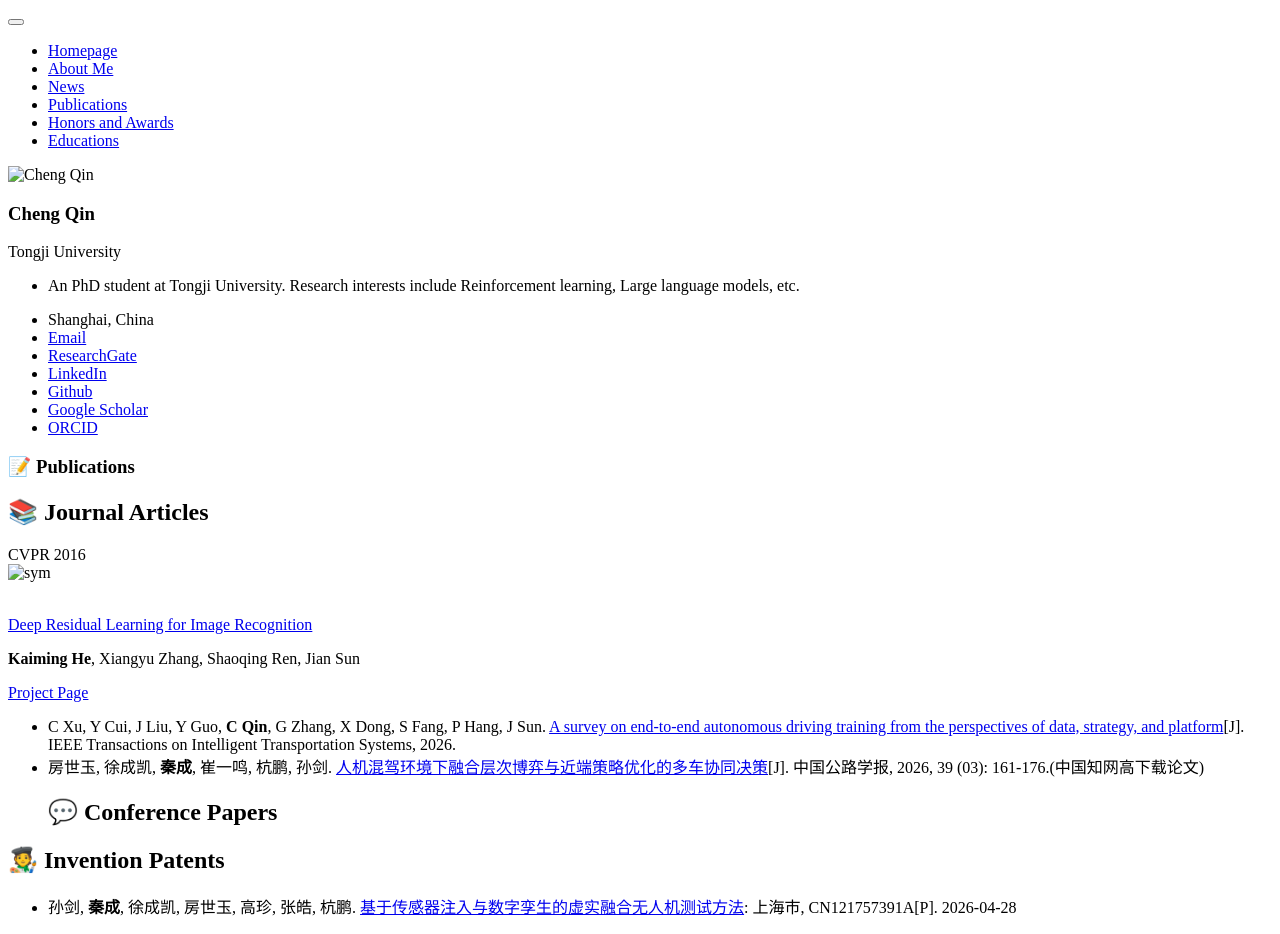
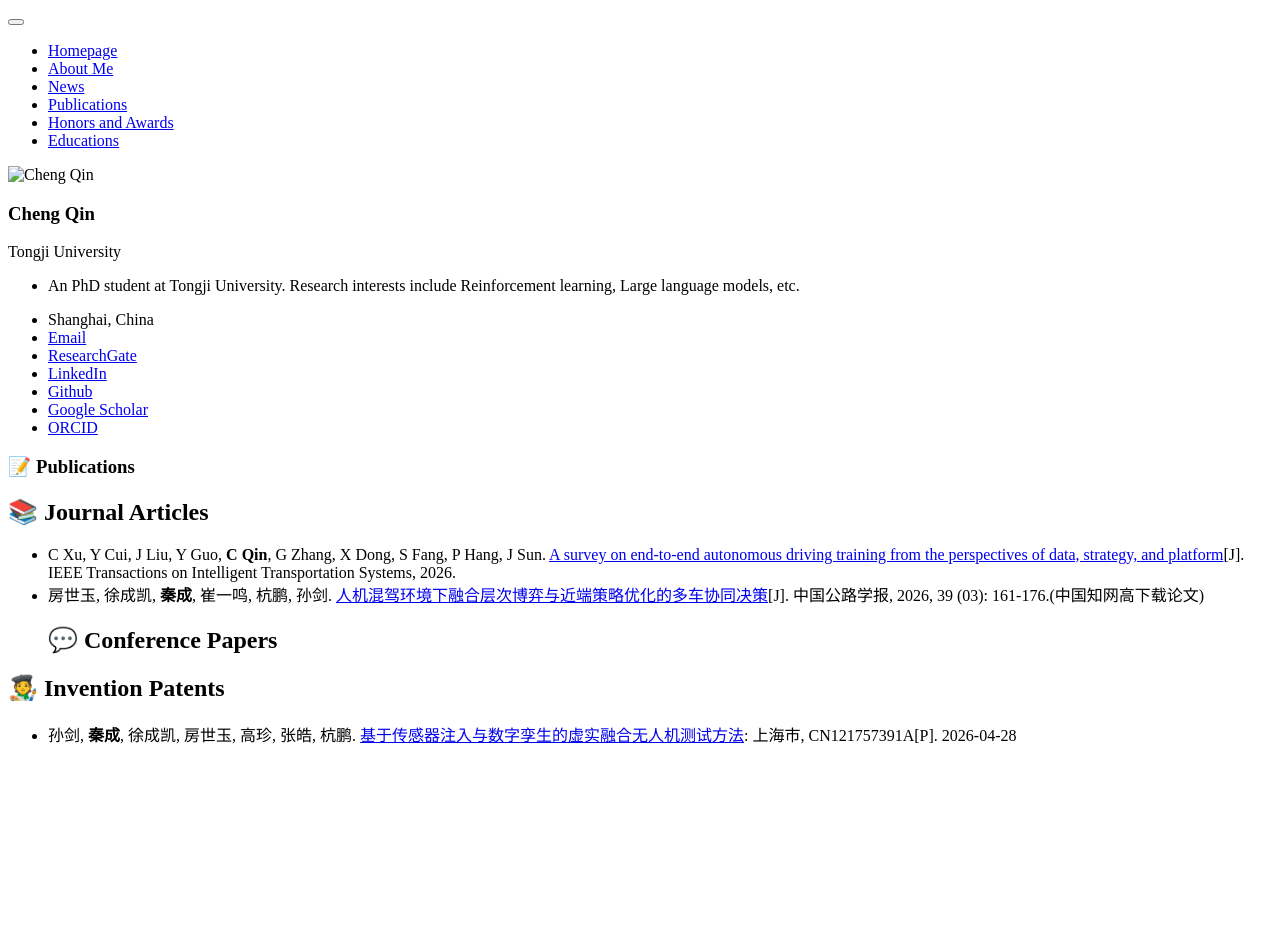
Before and after one commit to QinCheng0928/QinCheng0928.github.io, a Jekyll site: the page built from _pages/includes/publications.md, in a window 1280 px wide. Built offline with Jekyll 4.4.1, drawn with Linux system fonts in a browser that asks for light colours; our own code applies the rules of GitHub Pages for plain Markdown files; after the commit the page ends 900 px from its top, so only the background shows below that.

Commit message:
Remove detailed publication template

```diff
--- a/_pages/includes/publications.md
+++ b/_pages/includes/publications.md
@@ -1,30 +1,5 @@
 # 📝 Publications
 ## 📚 Journal Articles
-<!-- 详细论文展示模板 -->
-<div class='paper-box'>
-  <!-- 显示论文图片和图片左上角对应的期刊 -->
-  <div class='paper-box-image'>
-    <div>
-      <div class="badge">
-        CVPR 2016
-      </div>
-      <img src='images/paper/500x300.png' alt="sym" width="100%">
-    </div>
-  </div>
-
-  <div class='paper-box-text' markdown="1">
-
-  <!-- 论文题目 -->
-  [Deep Residual Learning for Image Recognition](https://openaccess.thecvf.com/content_cvpr_2016/papers/He_Deep_Residual_Learning_CVPR_2016_paper.pdf)
-
-  <!-- 论文作者 -->
-  **Kaiming He**, Xiangyu Zhang, Shaoqing Ren, Jian Sun
-
-  <!-- 论文项目主页链接 -->
-  [Project Page](https://scholar.google.com/citations?view_op=view_citation&hl=zh-CN&user=DhtAFkwAAAAJ&citation_for_view=DhtAFkwAAAAJ:ALROH1vI_8AC)
-  </div>
-</div>
-
 <!-- 简略论文展示模板 -->
 - C Xu, Y Cui, J Liu, Y Guo, **C Qin**, G Zhang, X Dong, S Fang, P Hang, J Sun. [A survey on end-to-end autonomous driving training from the perspectives of data, strategy, and platform](https://ieeexplore.ieee.org/document/11538396)[J]. IEEE Transactions on Intelligent Transportation Systems, 2026.
 - 房世玉, 徐成凯, **秦成**, 崔一鸣, 杭鹏, 孙剑. [人机混驾环境下融合层次博弈与近端策略优化的多车协同决策](https://doi.org/10.19721/j.cnki.1001-7372.2026.03.012)[J]. 中国公路学报, 2026, 39 (03): 161-176.(中国知网高下载论文)
```
